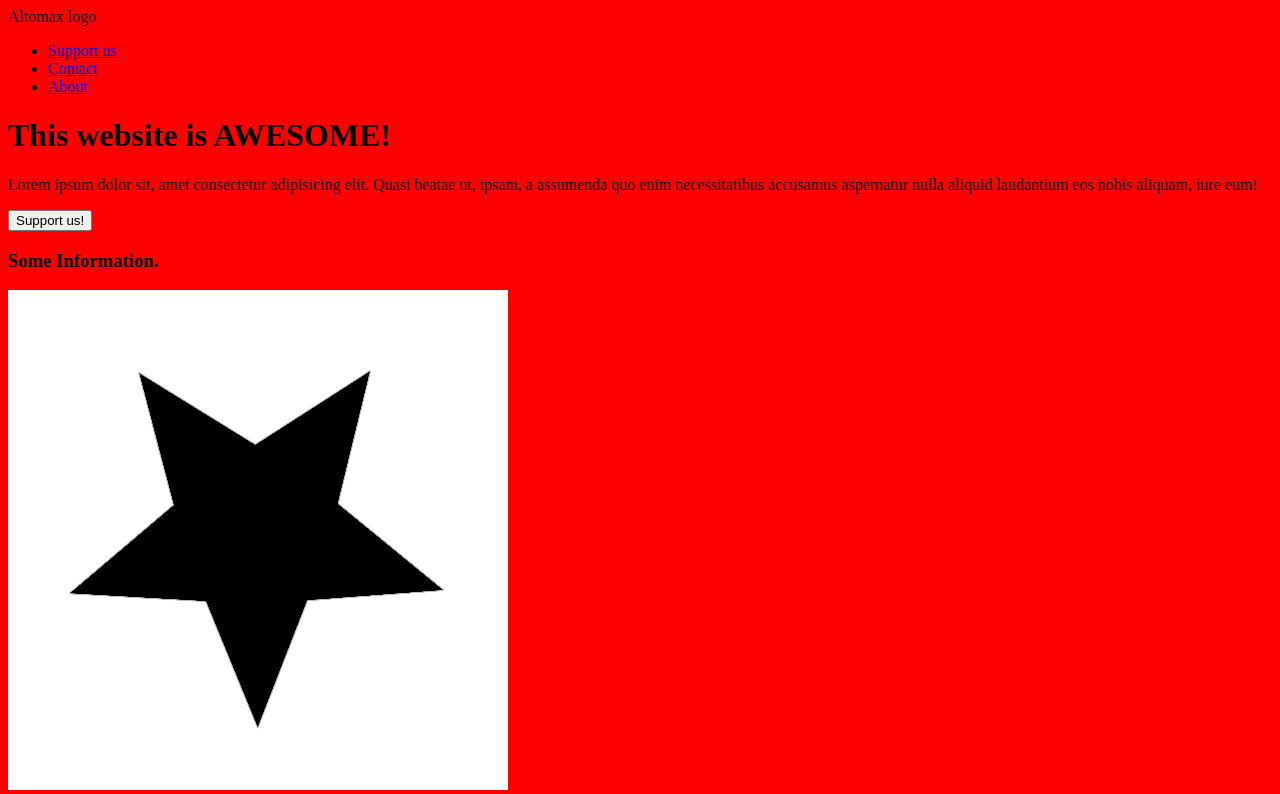
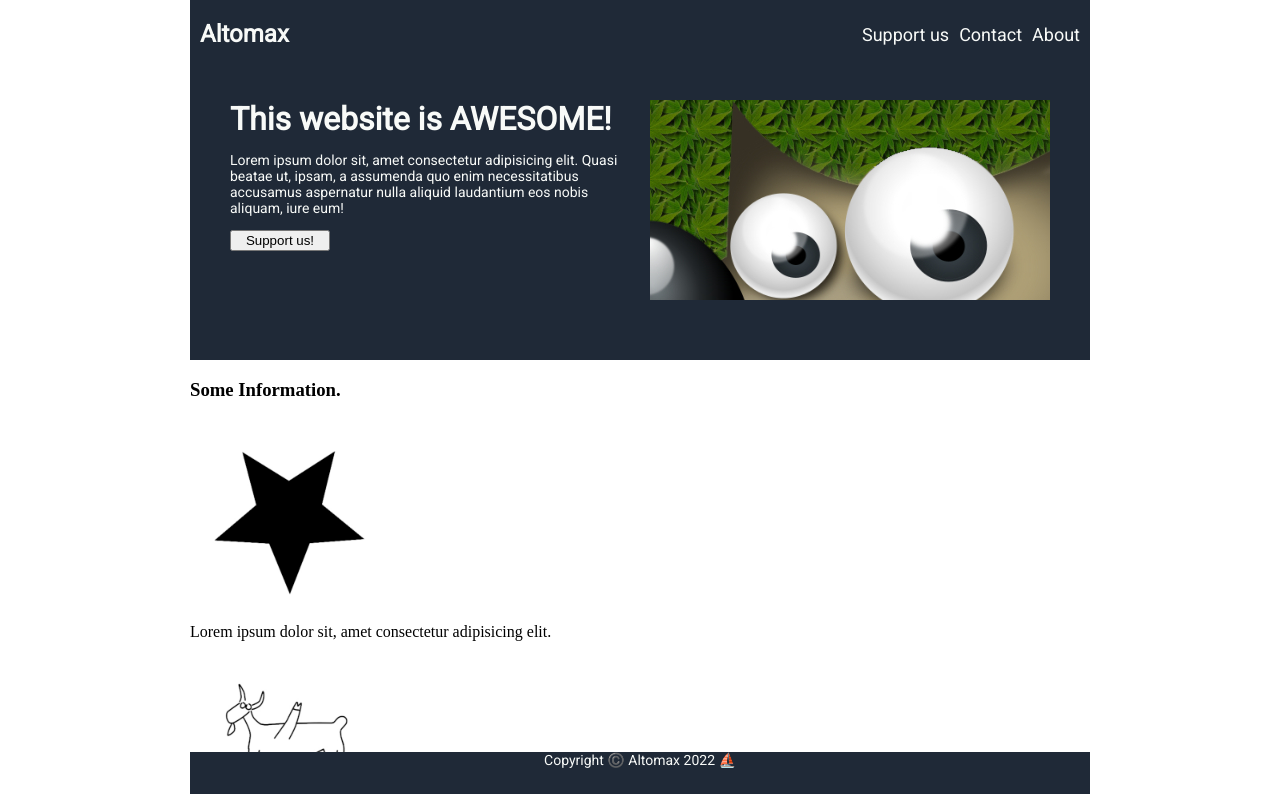
Before and after one commit to numB1057/Altomax-Odin, a plain HTML site: page index.html in a window 1280 px wide. Shown: the top 794 px of the page. Drawn offline with Linux system fonts and the light colour scheme.

Commit message:
Started adding style

```diff
--- a/css/stylesheet.css
+++ b/css/stylesheet.css
@@ -1,3 +1,98 @@
-html {
-    background-color: red;
+@import url('https://fonts.googleapis.com/css2?family=Roboto:ital,wght@0,100;0,300;0,400;1,900&display=swap');
+body {
+    display: flex;
+    flex-direction: column;
+    margin: auto;
+    padding: 0;
+    height: 100vh;
+    width: 900px;
 }
+
+.header {
+    display: flex;
+    background-color: #1F2937;
+    margin: 0;
+    padding-top: 10px;
+    height: 48px;
+    width: 900px;
+    position: fixed;
+}
+
+.header-logo {
+    color: #F8FAF8;
+    font-family: 'Roboto', sans-serif;
+    font-size: 24px;
+    font-weight: bolder;
+    align-self: center;
+    padding-left: 10px;
+}
+
+.header-links {
+    display: flex;
+    margin: 0px;
+    margin-left: auto;
+    padding: 0px;
+    display: flex;
+    gap: 10px;
+    padding-right: 10px;
+    align-self: center;
+}
+
+li {
+    list-style-type: none;
+}
+
+a {
+    color: #F8FAF8;
+    font-family: 'Roboto', sans-serif;
+    font-size: 18px;
+    text-decoration: none;
+    }
+
+.content-top {
+    background-color: #1F2937;
+    display: flex;
+    gap: 10px;
+    padding-top: 100px;
+    padding-left: 40px;
+    padding-right: 40px;
+    padding-bottom: 60px;
+}
+
+.signup-container {
+    display: flex;
+    flex-direction: column;
+}
+
+h1 {
+    margin: 0;
+    color: #F8FAF8;
+    font-family: 'Roboto', sans-serif;
+}
+
+.content-top p {
+    color: #F8FAF8;
+    font-family: 'Roboto', sans-serif;
+    font-size: 14px;
+}
+
+.support-btn{ /*needs styling and bottom of container placement*/
+    width: 100px;
+}
+    /* Temp stuff below */
+
+.cards-container img {
+    width: 200px;
+}
+
+.footer {
+    background-color: #1F2937 ;
+    position: fixed;
+    bottom: 0;
+    color: #F8FAF8;
+    font-family: 'Roboto', sans-serif;
+    font-size: 14px;
+    width: 900px;
+    height: 48px;
+    text-align: center;
+}
--- a/index.html
+++ b/index.html
@@ -9,7 +9,7 @@
 </head>
 <body>
     <div class="header">
-        <div class="header-logo">Altomax logo</div>
+        <div class="header-logo">Altomax</div>
         <ul class="header-links">
             <li><a href="https://google.com">Support us</a></li>
             <li><a href="https://google.com">Contact</a></li>
@@ -19,10 +19,13 @@
 
     <div class="content">
         <div class="content-top">
-            <h1 class="title">This website is AWESOME!</h1>
-            <!--p tag needs class???-->
-            <p>Lorem ipsum dolor sit, amet consectetur adipisicing elit. Quasi beatae ut, ipsam, a assumenda quo enim necessitatibus accusamus aspernatur nulla aliquid laudantium eos nobis aliquam, iure eum!</p>
-            <button class="support-btn">Support us!</button>
+            <div class="signup-container">
+                <h1 class="title">This website is AWESOME!</h1>
+                <!--p tag needs class???-->
+                <p>Lorem ipsum dolor sit, amet consectetur adipisicing elit. Quasi beatae ut, ipsam, a assumenda quo enim necessitatibus accusamus aspernatur nulla aliquid laudantium eos nobis aliquam, iure eum!</p>
+                <button class="support-btn">Support us!</button>
+            </div>
+            <img src="./assets/image-place-holder.jpg" alt="A simple place holder">
         </div>
         <div class="cards-container">
             <h3 class="information-title">Some Information.</h3>
```
Also changed, not shown: assets/image-place-holder.jpg (added).
